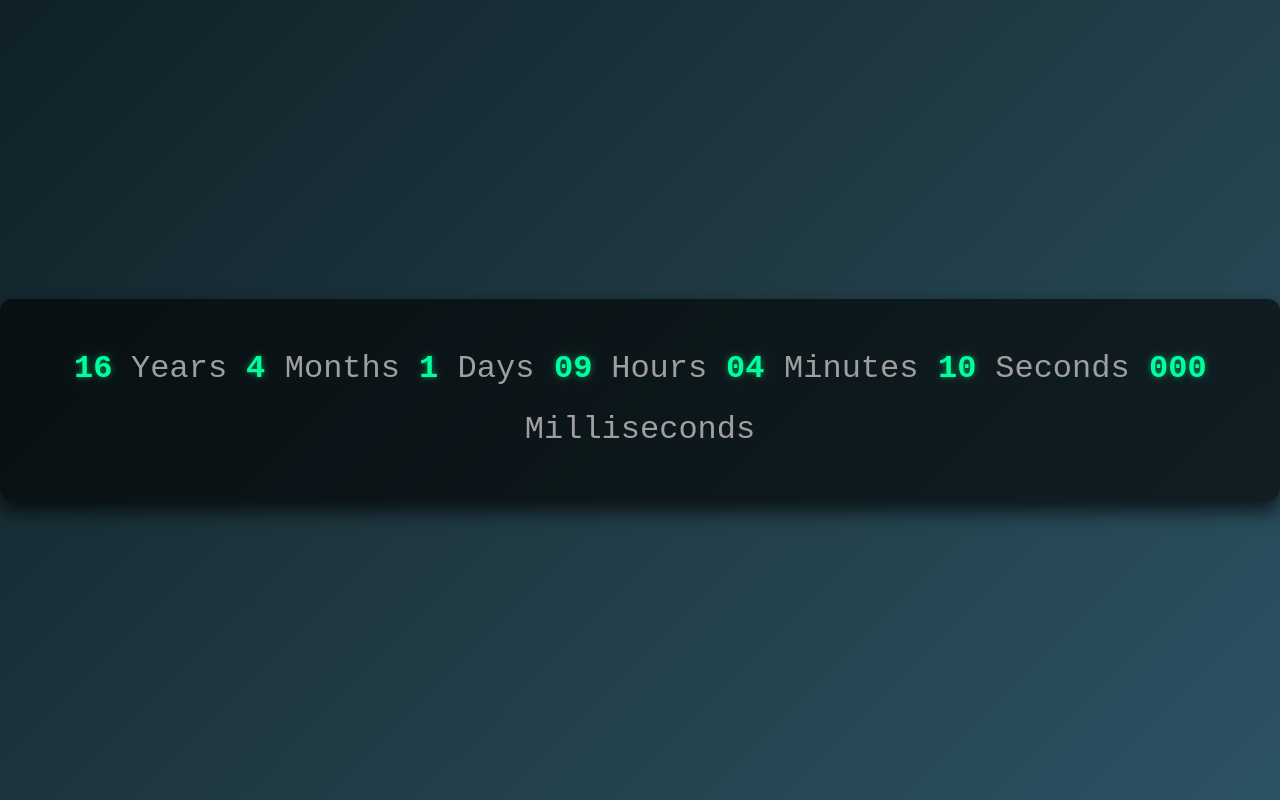
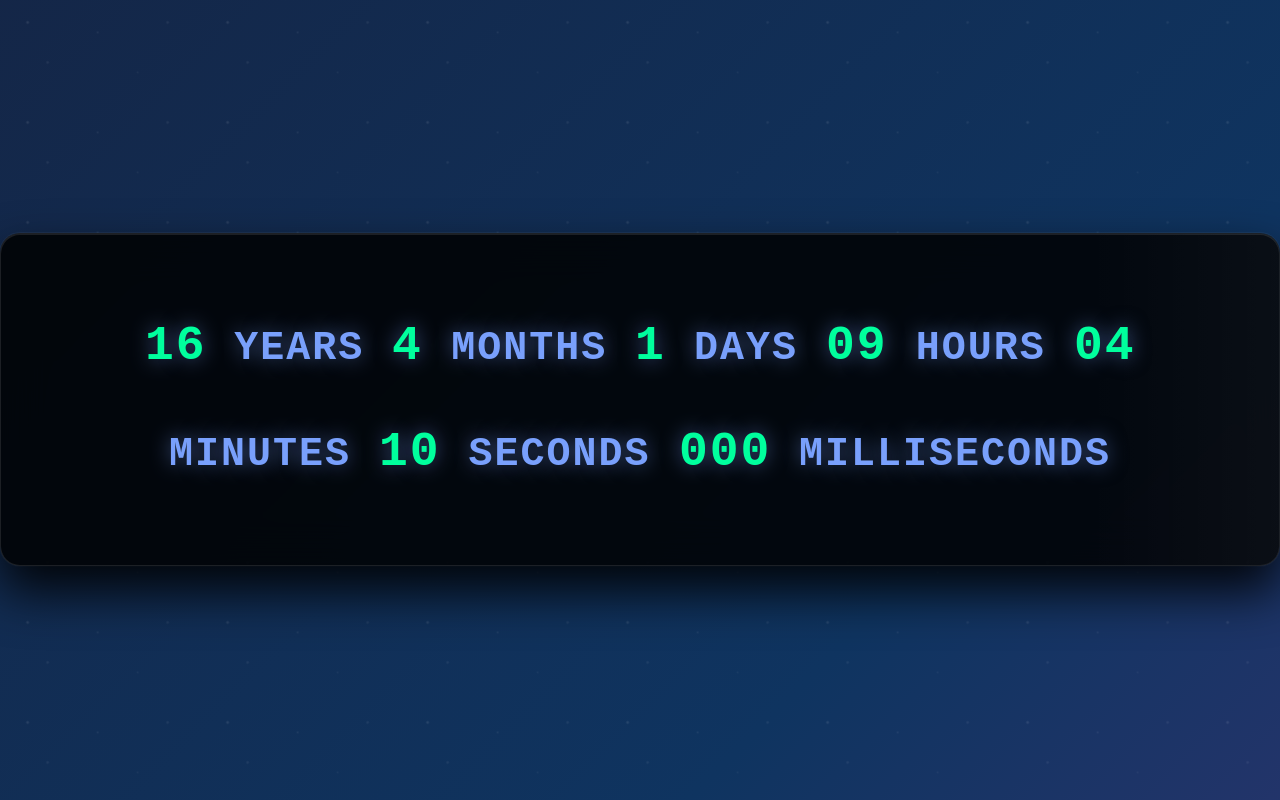
Before and after one commit to penguinnx/memento, a browser extension: page index.html in a window 1280 px wide. Drawn offline with Linux system fonts and the light colour scheme.

Commit message:
Update style.css

```diff
--- a/style.css
+++ b/style.css
@@ -5,96 +5,228 @@
   box-sizing: border-box;
 }
 
+@import url('https://fonts.googleapis.com/css2?family=Orbitron:wght@400;700;900&family=Space+Mono:wght@400;700&display=swap');
+
 body {
-    background: linear-gradient(135deg, #0f2027, #203a43, #2c5364);
+  background: linear-gradient(135deg, #0a0a0a 0%, #1a1a2e 25%, #16213e 50%, #0f3460 75%, #533483 100%);
+  background-size: 400% 400%;
+  animation: gradientShift 15s ease infinite;
   height: 100vh;
   display: flex;
   justify-content: center;
   align-items: center;
-    font-family: 'Courier New', Courier, monospace;
+  font-family: 'Orbitron', monospace;
   overflow: hidden;
+  position: relative;
+}
+
+/* Animated background gradient */
+@keyframes gradientShift {
+  0% { background-position: 0% 50%; }
+  50% { background-position: 100% 50%; }
+  100% { background-position: 0% 50%; }
+}
+
+/* Floating particles background */
+body::before {
+  content: '';
+  position: absolute;
+  top: 0;
+  left: 0;
+  width: 100%;
+  height: 100%;
+  background-image:
+    radial-gradient(2px 2px at 20px 30px, rgba(255, 255, 255, 0.15), transparent),
+    radial-gradient(2px 2px at 40px 70px, rgba(255, 255, 255, 0.1), transparent),
+    radial-gradient(1px 1px at 90px 40px, rgba(255, 255, 255, 0.2), transparent),
+    radial-gradient(1px 1px at 130px 80px, rgba(255, 255, 255, 0.15), transparent),
+    radial-gradient(2px 2px at 160px 30px, rgba(255, 255, 255, 0.1), transparent);
+  background-repeat: repeat;
+  background-size: 200px 100px;
+  animation: particleFloat 20s linear infinite;
+  pointer-events: none;
+}
+
+@keyframes particleFloat {
+  0% { transform: translateY(0px) translateX(0px); }
+  33% { transform: translateY(-10px) translateX(10px); }
+  66% { transform: translateY(-5px) translateX(-5px); }
+  100% { transform: translateY(0px) translateX(0px); }
 }
 
 /* Container entry animation */
 @keyframes slideFadeIn {
   0% {
     opacity: 0;
-        transform: translateY(40px) scale(0.95);
+    transform: translateY(50px) scale(0.9) rotateX(15deg);
+    filter: blur(10px);
   }
-
+  50% {
+    opacity: 0.7;
+    transform: translateY(20px) scale(0.95) rotateX(5deg);
+    filter: blur(3px);
+  }
   100% {
     opacity: 1;
-        transform: translateY(0) scale(1);
+    transform: translateY(0) scale(1) rotateX(0deg);
+    filter: blur(0px);
   }
 }
 
 .container {
-    background: rgba(0, 0, 0, 0.6);
-    padding: 40px 50px;
-    border-radius: 12px;
-    box-shadow: 0 10px 20px rgba(0, 0, 0, 0.7);
+  background: rgba(0, 0, 0, 0.85);
+  backdrop-filter: blur(20px);
+  border: 1px solid rgba(255, 255, 255, 0.1);
+  padding: 60px 80px;
+  border-radius: 20px;
+  box-shadow:
+    0 25px 50px rgba(0, 0, 0, 0.9),
+    0 0 0 1px rgba(255, 255, 255, 0.05),
+    inset 0 1px 0 rgba(255, 255, 255, 0.1);
   text-align: center;
-    animation: slideFadeIn 1.2s ease-out forwards;
+  animation: slideFadeIn 2s cubic-bezier(0.23, 1, 0.32, 1) forwards;
+  position: relative;
+  overflow: hidden;
 }
 
-/* Color cycle for text */
-@keyframes colorCycle {
-    0% {
-        color: #444444;
+.container::before {
+  content: '';
+  position: absolute;
+  top: 0;
+  left: -100%;
+  width: 100%;
+  height: 100%;
+  background: linear-gradient(90deg, transparent, rgba(255, 255, 255, 0.1), transparent);
+  animation: shimmer 3s infinite;
 }
 
-    /* Dark gray */
-    25% {
-        color: #888888;
+@keyframes shimmer {
+  0% { left: -100%; }
+  100% { left: 100%; }
 }
 
-    /* Lighter gray */
-    50% {
-        color: #ffffff;
+/* Advanced color cycling with rainbow effect */
+@keyframes colorCycle {
+  0% { color: #ff6b6b; text-shadow: 0 0 20px rgba(255, 107, 107, 0.5); }
+  16% { color: #feca57; text-shadow: 0 0 20px rgba(254, 202, 87, 0.5); }
+  33% { color: #48dbfb; text-shadow: 0 0 20px rgba(72, 219, 251, 0.5); }
+  50% { color: #ff9ff3; text-shadow: 0 0 20px rgba(255, 159, 243, 0.5); }
+  66% { color: #54a0ff; text-shadow: 0 0 20px rgba(84, 160, 255, 0.5); }
+  83% { color: #5f27cd; text-shadow: 0 0 20px rgba(95, 39, 205, 0.5); }
+  100% { color: #ff6b6b; text-shadow: 0 0 20px rgba(255, 107, 107, 0.5); }
 }
 
-    /* White */
+/* Enhanced bounce effect with rotation */
+@keyframes pulseRotate {
+  0% {
+    transform: scale(1) rotate(0deg);
+    filter: brightness(1);
+  }
+  25% {
+    transform: scale(1.1) rotate(2deg);
+    filter: brightness(1.2);
+  }
+  50% {
+    transform: scale(1.15) rotate(0deg);
+    filter: brightness(1.3);
+  }
   75% {
-        color: #cccccc;
+    transform: scale(1.1) rotate(-2deg);
+    filter: brightness(1.2);
+  }
+  100% {
+    transform: scale(1) rotate(0deg);
+    filter: brightness(1);
+  }
 }
 
-    /* Light gray */
-    100% {
-        color: #444444;
+/* Glowing highlight animation */
+@keyframes highlightGlow {
+  0%, 100% {
+    text-shadow:
+      0 0 5px currentColor,
+      0 0 10px currentColor,
+      0 0 15px currentColor,
+      0 0 20px currentColor;
   }
-
-    /* Back to dark gray */
-}
-
-/* Bounce effect for each update */
-@keyframes pulse {
-    0% {
-        transform: scale(1);
-    }
-
   50% {
-        transform: scale(1.05);
-    }
-
-    100% {
-        transform: scale(1);
+    text-shadow:
+      0 0 10px currentColor,
+      0 0 20px currentColor,
+      0 0 30px currentColor,
+      0 0 40px currentColor;
   }
 }
 
 .age-display {
-    font-size: 2rem;
-    line-height: 1.9;
-    animation: colorCycle 6s linear infinite;
+  font-size: 2.5rem;
+  line-height: 2.2;
+  font-weight: 700;
+  letter-spacing: 2px;
+  animation: colorCycle 8s linear infinite;
+  text-transform: uppercase;
+  position: relative;
 }
 
 .age-display span {
   display: inline-block;
-    animation: pulse 0.3s ease-in-out;
+  animation: pulseRotate 0.6s cubic-bezier(0.68, -0.55, 0.265, 1.55);
+  margin: 0 2px;
+  transition: all 0.3s ease;
 }
 
-/* Highlight styling */
+/* Individual highlight styling with enhanced glow */
 .highlight {
   color: #00ff9d;
-    font-weight: bold;
-    text-shadow: 0 0 6px rgba(0, 255, 157, 0.5);
+  font-weight: 900;
+  font-family: 'Space Mono', monospace;
+  animation: highlightGlow 2s ease-in-out infinite;
+  text-transform: uppercase;
+  font-size: 1.2em;
+  position: relative;
 }
+
+.highlight::before {
+  content: attr(data-text);
+  position: absolute;
+  top: 0;
+  left: 0;
+  z-index: -1;
+  color: rgba(0, 255, 157, 0.3);
+  filter: blur(2px);
+  animation: highlightGlow 2s ease-in-out infinite reverse;
+}
+
+/* Add subtle typing effect */
+@keyframes typing {
+  from { width: 0; }
+  to { width: 100%; }
+}
+
+/* Responsive design */
+@media (max-width: 768px) {
+  .container {
+    padding: 40px 30px;
+    margin: 20px;
+  }
+
+  .age-display {
+    font-size: 1.8rem;
+    line-height: 1.8;
+  }
+
+  .highlight {
+    font-size: 1.1em;
+  }
+}
+
+@media (max-width: 480px) {
+  .age-display {
+    font-size: 1.4rem;
+    line-height: 1.6;
+  }
+
+  .highlight {
+    font-size: 1em;
+  }
+}
```
Lines whose indentation alone changed are shown as unchanged.
